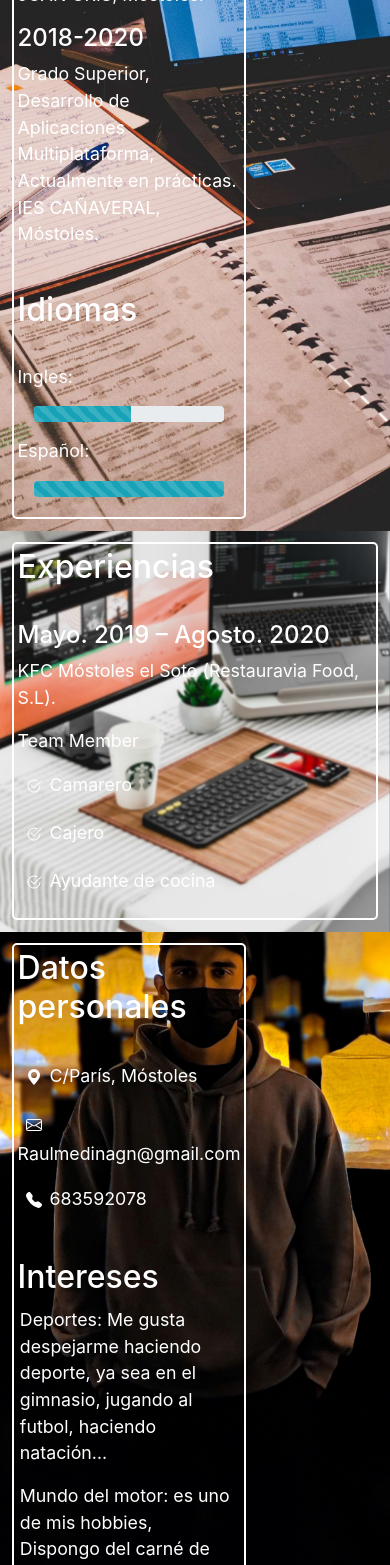
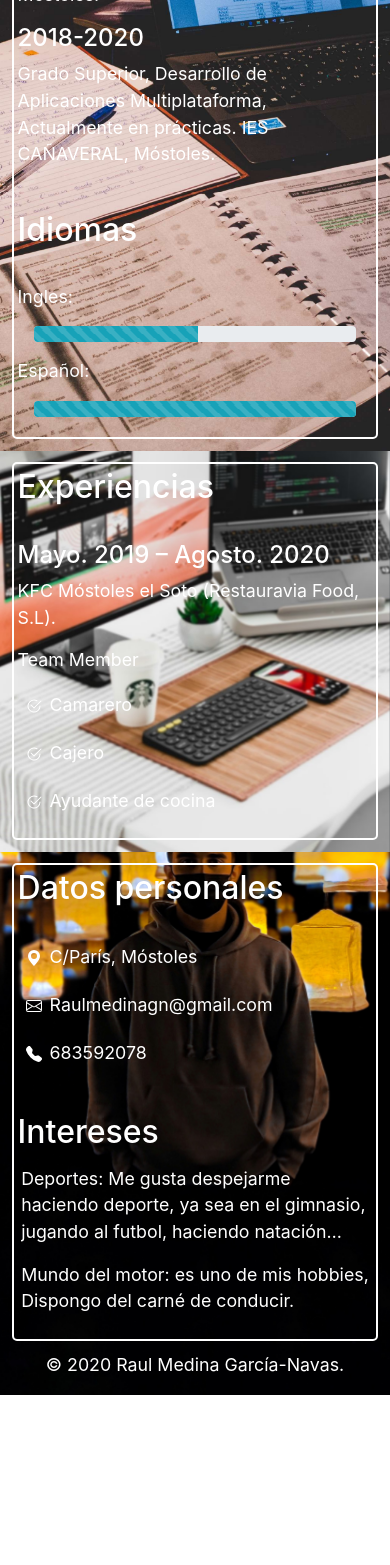
Before and after one commit to Raulmedinagn/cv, a React (Create React App) app: page / in a window 390 px wide. Shown: the part 432-1997 px from the top of the page. After the commit the page ends 1827 px from the top, so only its background shows below. Built offline with nearby package versions, Linux system fonts and the light colour scheme.

Commit message:
segunda version y puede que final acabada v3

```diff
--- a/src/assets/css/App.css
+++ b/src/assets/css/App.css
@@ -78,20 +78,66 @@
 }
 
 @media (max-width: 770px) {
-
+  .yo{
+    width: 20%;
+  }
+  .div-educacion{
+    width: auto;
+  }
+  .div-experiencias{
+    float: none;
+    width: auto;
+  }
+  .div-datos-personales{
+    width:auto;
+  }
 }
 
 @media (max-width: 770px) and (orientation: portrait) {
-
+  .yo{
+    width: 20%;
+  }
+  .div-educacion{
+    width: auto;
+  }
+  .div-experiencias{
+    float: none;
+    width: auto;
+  }
+  .div-datos-personales{
+    width:auto;
+  }
 }
 
 @media (max-width: 770px) and (orientation: landscape) {
-
+  .yo{
+    width: 20%;
+  }
+  .div-educacion{
+    width: auto;
+  }
+  .div-experiencias{
+    float: none;
+    width: auto;
+  }
+  .div-datos-personales{
+    width:auto;
+  }
 }
 
 @media(max-width: 600px) {
   .yo{
     width: 20%;
+  }
+  .div-educacion{
+    width: auto;
+  }
+  .div-experiencias{
+    float: none;
+    width: auto;
+  }
+  .div-datos-personales{
+    width:auto;
   }
 }
 
```
